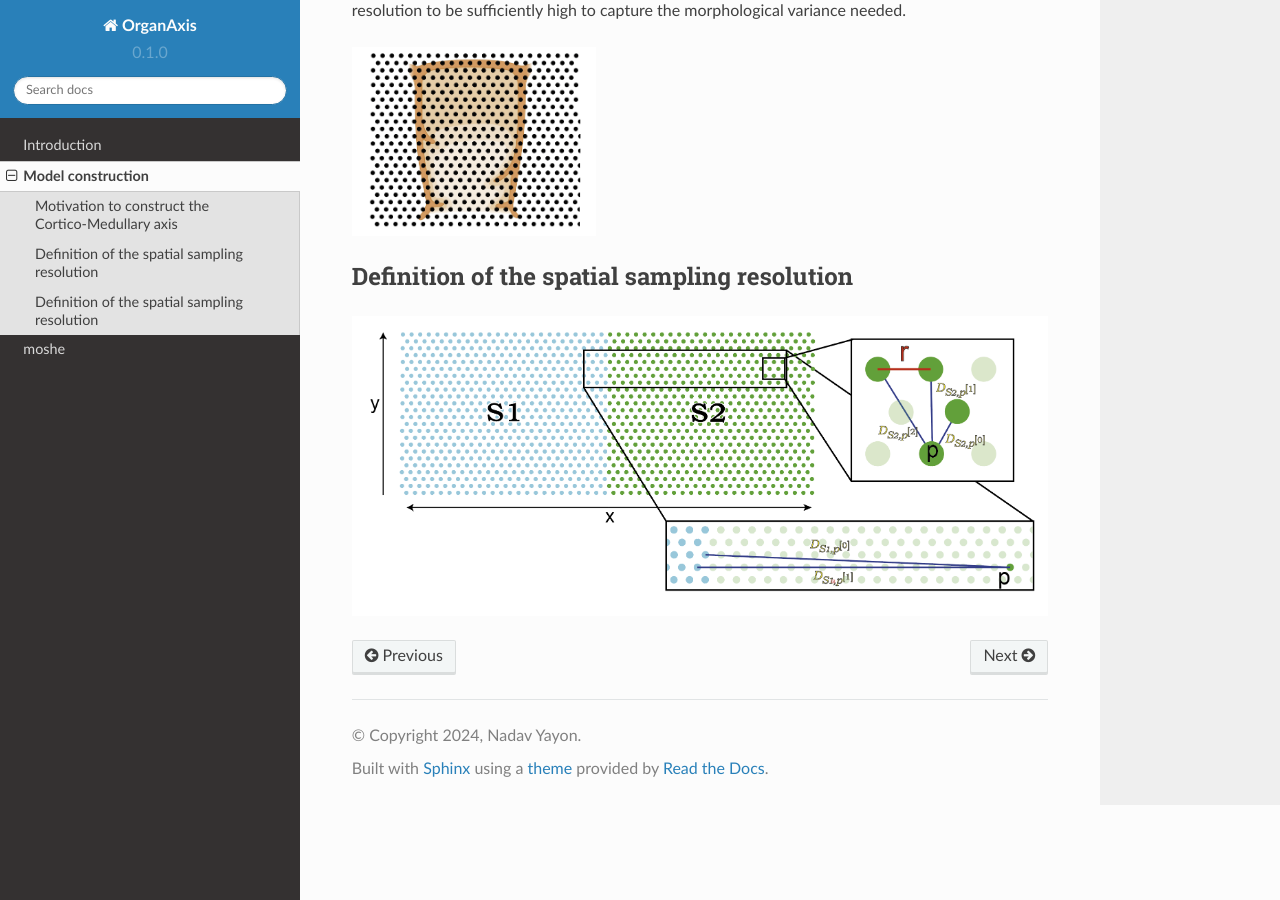
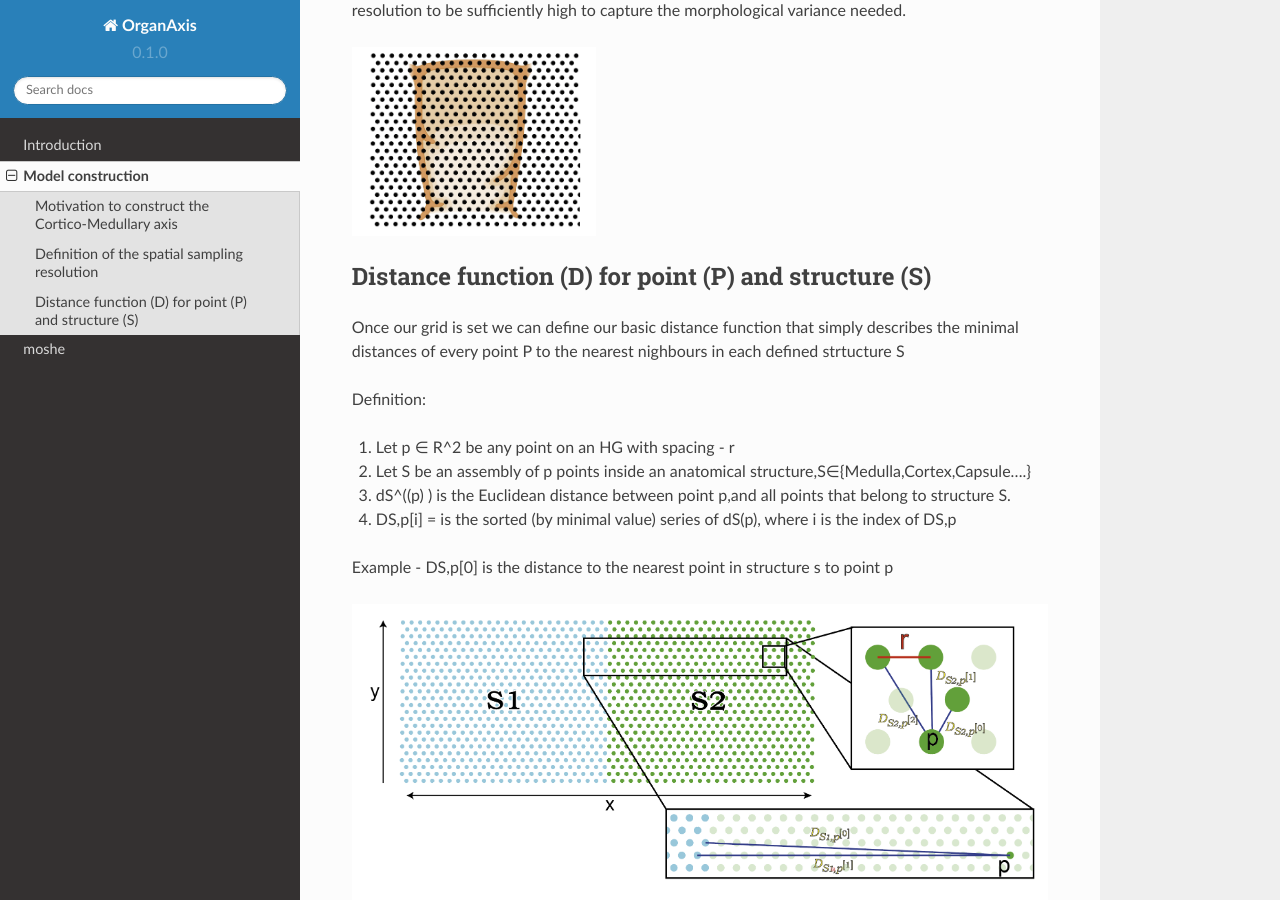
Before and after one commit to nadavyayon/organ_axis_tutorial, a Sphinx documentation site: the page built from docs/source/model.rst, in a window 1280 px wide and 900 px high, scrolled down 561 px. Built offline with Sphinx 7.4.7 and the Read the Docs theme 2.0.0, drawn with Linux system fonts in a browser that asks for light colours.

Commit message:
Update model.rst

```diff
--- a/docs/source/model.rst
+++ b/docs/source/model.rst
@@ -13,9 +13,21 @@ Before we can calculate the distance functions for the axis, we first need to de
    :width: 35%
 
 
-Definition of the spatial sampling resolution
+Distance function (D) for point (P) and structure (S)
 ---------------
+Once our grid is set we can define our basic distance function that simply describes the minimal distances of every point P to the nearest nighbours in each defined strtucture S
 
+Definition:
+
+1) Let p ∈ R^2 be any point on an HG with spacing - r
+
+2) Let S be an assembly of p points inside an anatomical structure,S∈{Medulla,Cortex,Capsule….}
+
+3) dS^((p) )  is the Euclidean distance between point p,and all points that belong to structure S.
+
+4) DS,p[i] = is the sorted (by minimal value) series of dS(p), where i is the index of DS,p
+
+Example - DS,p[0] is the distance to the nearest point in structure s to point p
 
 
 .. image:: grid_space_3.PNG
```
